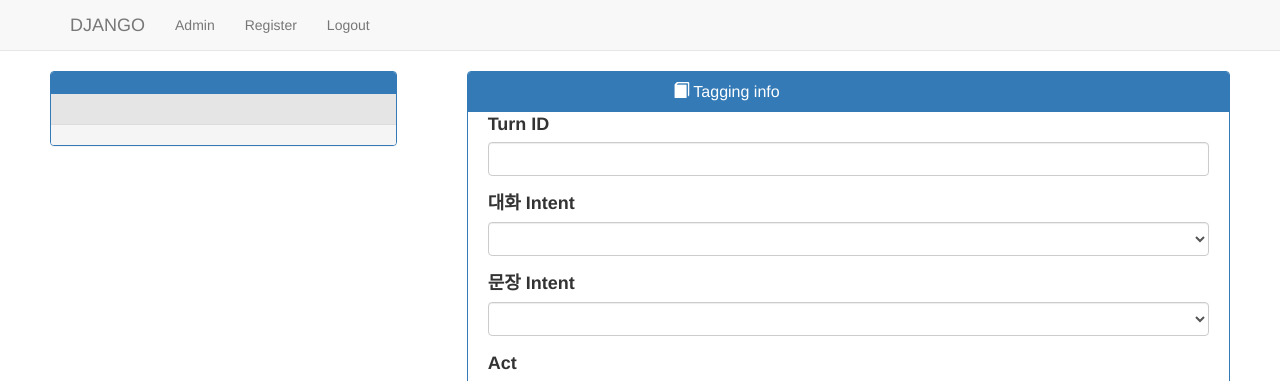
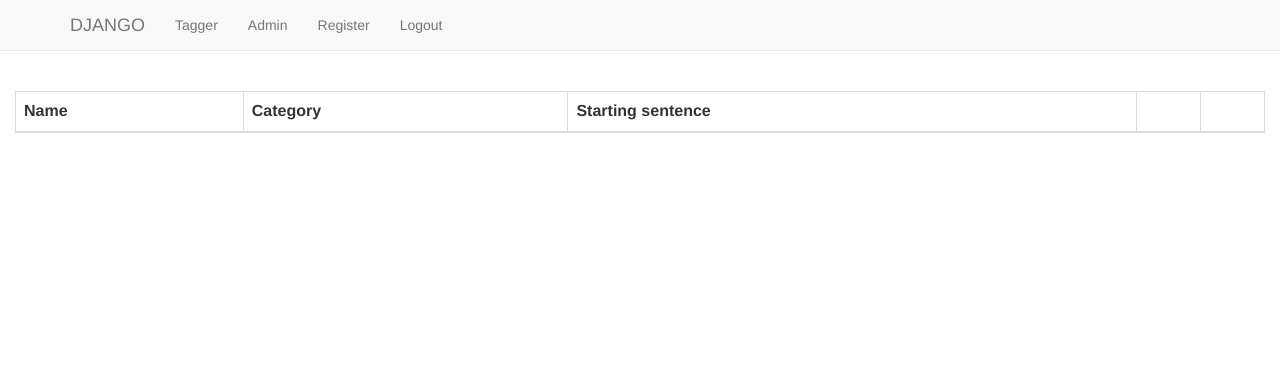
Before and after one commit to kionkim/annotator, a Django app: page /tagger/dashboard/ in a window 1280 px wide. Shown: the top 381 px of the page. Run offline with Django 3.2, Linux system fonts and the light colour scheme; a user stored in the database is signed in; lists and menus that the app fills with data are empty; some libraries are stand-ins or nearby versions.

Commit message:
table and pagination

```diff
--- a/ann/settings.py
+++ b/ann/settings.py
@@ -134,3 +134,4 @@ MEDIA_ROOT = MEDIA_DIR
 MEDIA_URL = '/media/'
 
 LOGIN_URL = '/tagger/user_login/'
+LOGIN_REDIRECT_URL = '/tagger/conv_tag'
--- a/tagger/static/js/tagger.js
+++ b/tagger/static/js/tagger.js
@@ -3,10 +3,10 @@ $(document).ready(function() {
     conv = conv.replace(/&quot;/g, '"')
                .replace(/&gt;/g, '>')
                .replace(/&#39;/g, '\'')
-    var conv = JSON.parse(conv)
-    var act = JSON.parse(act.replace(/&#39;/g, '"'))
-    var intent = JSON.parse(intent.replace(/&#39;/g, '"'))
-    var slot = JSON.parse(slot.replace(/&#39;/g, '"'))
+    conv = JSON.parse(conv)
+    act = JSON.parse(act.replace(/&#39;/g, '"'))
+    intent = JSON.parse(intent.replace(/&#39;/g, '"'))
+    slot = JSON.parse(slot.replace(/&#39;/g, '"'))
     console.log('act =' + act.length);
     console.log('intent =' + intent.length);
 
@@ -45,7 +45,7 @@ $(document).ready(function() {
 
     var conv_to_show = 'TTXX_355'
     $('<span class="glyphicon glyphicon-comment"></span> Chat - ' + conv['results'][0]['name']).appendTo('.chat_header')
-    generateChatBody(conv['results'][0], '.panel-body msg_container_base')
+    generateChatBody(conv['results'][0], '.msg_container_base')
 
     var turn_id = '0';
     var selectedTextList = [];
@@ -220,17 +220,18 @@ function renderConv_info(conv_id, turn_id){
 // Generate chat-body
 function generateChatBody(conv, container) {
   conv_length = conv['sentences'].length
-  text = conv['sentences'][i]['text']
-  speaker = conv['sentences'][i]['speaker']
+
   for (var i = 0; i < conv_length; i++) {
+      text = conv['sentences'][i]['text']
+      speaker = conv['sentences'][i]['speaker']
       if (speaker === '고객') {
         console.log("a" + speaker + ":" + text)
         sent_body = generateSentBody(text)
-        sent_body.appendTo(container)
+        $(sent_body).appendTo(container)
       } else {
         console.log("b" + speaker + ":" + text)
         received_body = generateReceivedBody(text)
-        received_body.appendTo(container)
+        $(received_body).appendTo(container)
       }
   }
 }
--- a/tagger/templates/tagger/base.html
+++ b/tagger/templates/tagger/base.html
@@ -32,6 +32,7 @@
         <ul class="nav navbar-nav">
 {# Django Home Link / Admin Link / Register Link#}
           <li><a class="navbar-brand" href="{% url 'index' %}">DJANGO</a></li>
+          <li><a class="navbar-link" href="{% url 'tagger:conv_tag' %}">Tagger</a></li>
           <li><a class="navbar-link" href="{% url 'admin:index' %}">Admin</a></li>
           <li><a class="navbar-link" href="{% url 'tagger:register' %}">Register</a></li>
           {# Some logic on what to display for last item#}
--- /dev/null
+++ b/tagger/templates/tagger/dashboard.html
@@ -0,0 +1,73 @@
+{% extends "tagger/base.html" %}
+{% block body_block %}
+<link rel="stylesheet" href="https://maxcdn.bootstrapcdn.com/bootstrap/3.3.7/css/bootstrap.min.css">
+<link rel="stylesheet" href="https://cdn.datatables.net/1.10.19/css/jquery.dataTables.min.css">
+<script src="https://code.jquery.com/jquery-3.3.1.js"></script>
+<script src="https://cdn.datatables.net/1.10.19/js/jquery.dataTables.min.js"></script>
+<script src="https://cdn.datatables.net/1.10.19/js/dataTables.bootstrap.min.js"></script>
+
+<script>
+    var conv = '{{ conv }}'
+    var act = '{{ act }}'
+    var intent = '{{ intent }}'
+    var slot = '{{ slot }}'
+
+    $(document).ready(function(){
+        conv = conv.replace(/&quot;/g, '"')
+               .replace(/&gt;/g, '>')
+               .replace(/&#39;/g, '\'')
+        conv = JSON.parse(conv)
+        conv_res = conv["results"]
+        conv_list = []
+        conv_json = []
+        for (c in conv_res){
+            conv_list.push([conv_res[c]['name'], conv_res[c]['cat'], conv_res[c]['sentences'][1]['text'], 'True', 'False'])
+            conv_res[c].sentences = conv_res[c].sentences[c]['text']
+            conv_json.push(conv_res)
+        }
+        console.log(conv_list)
+        act = JSON.parse(act.replace(/&#39;/g, '"'))
+        intent = JSON.parse(intent.replace(/&#39;/g, '"'))
+        slot = JSON.parse(slot.replace(/&#39;/g, '"'))
+        console.log('act =' + act.length);
+        console.log('intent =' + intent.length);
+
+        $('#example').DataTable( {
+            data: conv_list,
+            columns: [
+                { title: "Name" },
+                { title: "Category" },
+                { title: "Sentence" },
+                { title: "Tagged"},
+                { title: "Flagged"}
+            ]
+        } );
+        $('table').bootstrapTable({
+            data: conv_res
+        });
+    });
+    function starsFormatter(row, value, inde) {
+    return row + '<i class="glyphicon glyphicon-star"></i> ';
+}
+
+function forksFormatter(value) {
+    return '<i class="glyphicon glyphicon-cutlery"></i> ' + value;
+}
+
+</script>
+<div><table id="example" class="table table-striped table-bordered" style='width:100%''></table>
+</div>
+
+<table class="table table-striped table-bordered table-hover"  cellspacing="0" id="mainTable" data-click-to-select="true" data-show-toggle="true" data-show-columns="true" data-search="true" data-pagination="true">
+        <thead>
+        <tr>
+            <th data-field="name" data-halign="center" data-align="left" data-sortable="true">Name</th>
+            <th data-field="category" data-formatter="starsFormatter" data-halign="center" data-align="left" data-sortable="true">Category</th>
+            <th data-field="sentence" data-formatter="forksFormatter" data-halign="center" data-align="left" data-sortable="true">Starting sentence</th>
+            <th data-field="tagged" data-checkbox="true" data-formatter="starsFormatter"></th>
+            <th data-field="flagged" data-checkbox="true" data-formatter="starsFormatter"></th>
+        </tr>
+        </thead>
+    </table>
+
+{% endblock %}
--- a/tagger/templates/tagger/login.html
+++ b/tagger/templates/tagger/login.html
@@ -3,6 +3,11 @@
   <div class="container">
     <div class="jumbotron">
       <h1>Login here :</h1>
+      {% if next %}
+        <form action="/?next={{next}}" method="post" >
+      {%else%}
+        <form action="/" method="post" >
+      {% endif %}
 <form method="post" action="{% url 'tagger:user_login' %}">
           {% csrf_token %}
           {# A more "HTML" way of creating the login form#}
--- a/tagger/urls.py
+++ b/tagger/urls.py
@@ -4,7 +4,7 @@ from tagger import views
 
 urlpatterns = [
     url(r'^conv_tag/', views.show_tagger, name = 'conv_tag'),
-    url(r'^dashboard/', views.show_tagger, name = 'dashboard'),
+    url(r'^dashboard/', views.show_dashboard, name = 'dashboard'),
     url(r'^register/$', views.register, name = 'register'),
     url(r'^user_login/$', views.user_login, name = 'user_login'),
 ]
--- a/tagger/views.py
+++ b/tagger/views.py
@@ -58,6 +58,18 @@ def register(request):
                            'registered':registered})
 
 
+def show_dashboard(request):
+    with open('tagger/static/data/conv.json', 'r') as f:
+        conv =  f.read()
+    #print(conv)
+    act = ['inform', 'ack', 'introduce', 'notify_success', \
+           'request', 'confirm', 'affirm', 'thank', 'bye', 'offer' ]
+    intent = ['선물', '리필']
+    slot = ['service_type', 'coupon', 'data', 'calling', 'date', 'subscription']
+    # Need to turn conv in json format
+    return render(request, 'tagger/dashboard.html', \
+                  {'conv': conv, 'act': act, 'slot': slot, 'intent': intent})
+
 def user_login(request):
     if request.method == 'POST':
         username = request.POST.get('username')
@@ -74,7 +86,7 @@ def user_login(request):
             print("They used username: {} and password: {}".format(username,password))
             return HttpResponse("Invalid login details given")
     else:
-        return render(request, 'tagger/login.html', {})
+        return render(request, 'tagger/login.html')
 
 @login_required
 def show_tagger(request):
```
Also changed, not shown: db.sqlite3, tagger/templates/tagger/dasboard.html (deleted).
